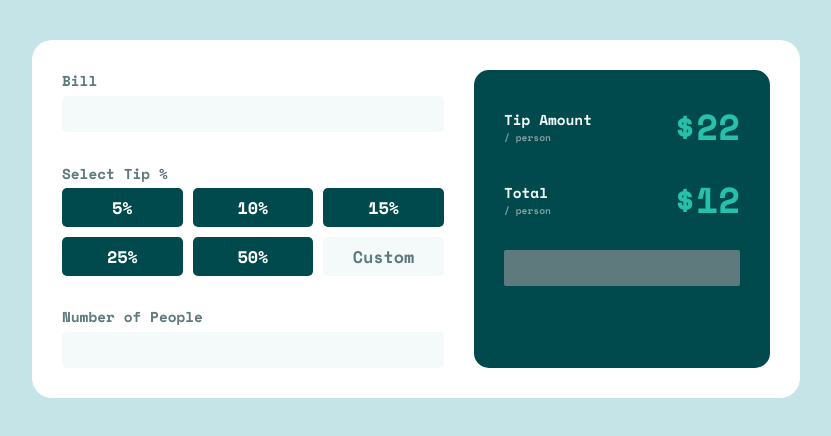
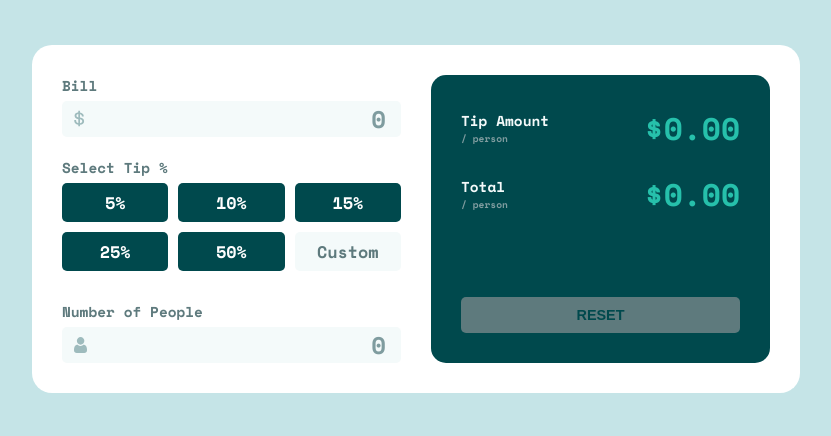
Before and after one commit to nico-ortiz/tip-calculator-app, a plain HTML site: page index.html in a window 1280 px wide. Shown: the part 238-674 px from the top of the page, without its empty margins (224-1055 px from the left). Drawn offline with nearby package versions, Linux system fonts and the light colour scheme.

Commit message:
Modify styles and fix details

```diff
--- a/development/css/styles.css
+++ b/development/css/styles.css
@@ -13,6 +13,8 @@
     grid-template-areas:
         "one two";
     gap: 30px;
+    grid-auto-columns: 1fr;
+    grid-auto-rows: 1fr;
 
     width: min(60%, 1000px);
     padding: 30px;
@@ -68,10 +70,37 @@
     background-color: var(--very-light-grayish-cyan);
     width: 100%;
     border-radius: 5px;
-    text-align: right;
+    text-align:right;
+    padding: 0 15px;
     font-family: 'Space Mono', monospace;
     font-size: 1rem;
     color: var(--very-dark-cyan);
+}
+
+.main-container .values-container .item-values-container #bill-value {
+    background-image: url(../../images/icon-dollar.svg);
+    background-size: 11px 17px;
+    background-position: .5rem;
+    background-repeat: no-repeat;
+    background-origin: border-box;
+}
+
+.main-container .values-container .item-values-container #number-of-people {
+    background-image: url(../../images/icon-person.svg);
+    background-size: 13px 16px;
+    background-position: .5rem;
+    background-repeat: no-repeat;
+    background-origin: border-box;
+}
+
+.main-container .values-container .item-values-container .inputs::-webkit-outer-spin-button,
+.main-container .values-container .item-values-container .inputs::-webkit-inner-spin-button {
+    -webkit-appearance: none;
+    margin: 0; /* <-- Apparently some margin are still there even though it's hidden */
+}
+
+.main-container .values-container .item-values-container .inputs::placeholder {
+    color: var(--grayish-cyan);
 }
 
 /*Styles for set of percent buttons*/
@@ -136,6 +165,7 @@
 }
 
 .main-container .results .amounts-container {
+    height: 55;
     display: flex;
     justify-content: space-between;
     align-items: center;
@@ -154,18 +184,27 @@
 
 .main-container .results .amounts-container .amounts {
     color: var(--strong-cyan);
-    font-size: 1.5rem;
+    font-size: 1.3rem;
+}
+
+.main-container .results .amounts-container .amounts .dollar-amount {
+    width: 18px;
+    color: var(--strong-cyan);
 }
 
 .main-container .results .reset-btn {
     width: 100%;
-    color: var(--dark-grayish-cyan);
+    color: var(--very-dark-cyan);
     background-color: var(--dark-grayish-cyan);
     border: none;
     border-radius: 2px;
     font-size: .6rem;
     font-weight: 700;
     padding: 10px 0;
+    margin-top: 60px;
+    border-radius: 5px;
 }
 
-/*AGREGAR DETALLES, COLOR EN BOTON RESET*/
+.main-container .results .reset-btn:hover {
+    background-color: var(--strong-cyan);
+}
--- a/index.html
+++ b/index.html
@@ -27,25 +27,29 @@
     <section class="values-container grid-item">
       <!--First item of grid-->
       <div class="item-values-container lbl-inp">
-        <label class="labels" for="total-input">Bill</label>
-        <input id="total-input-value" class="inputs" type="number">
+        <label class="labels" for="bill-value">Bill</label>
+        <input id="bill-value" class="inputs" type="number" placeholder="0">
       </div>
       <!--Second item of grid-->
       <div class="item-values-container snd-item-container">
-        <label class="labels" for="btns-container">Select Tip %</label>
+        <p class="labels">Select Tip %</p>
         <div id="btns-container" class="percent-btns-container">
-          <button class="percent-btns" value="5">5%</button>
-          <button class="percent-btns" value="10">10%</button>
-          <button class="percent-btns" value="15">15%</button>
-          <button class="percent-btns" value="25">25%</button>
-          <button class="percent-btns" value="50">50%</button>
-          <button class="percent-btns custom-btn" value="custom">Custom</button>
+          <button name="submit-btn" class="percent-btns" value="5">5%</button>
+          <button name="submit-btn" class="percent-btns" value="10">10%</button>
+          <button name="submit-btn" class="percent-btns" value="15">15%</button>
+          <button name="submit-btn" class="percent-btns" value="25">25%</button>
+          <button name="submit-btn" class="percent-btns" value="50">50%</button>
+          <button name="submit-btn" class="percent-btns custom-btn" value="custom">Custom</button>
         </div>
       </div>
       <!--Third item of grid-->
       <div class="item-values-container lbl-inp">
         <label class="labels" for="number-of-people">Number of People</label>
-        <input id="number-of-people" class="inputs" type="number">
+        <input id="number-of-people"
+          class="inputs"
+          type="number"
+          maxlength="9"
+          placeholder="0">
       </div>
     </section>
     <!--Second section-->
@@ -55,14 +59,18 @@
           <p class="title">Tip Amount</p>
           <p class="subt">/ person</p>
         </div>
-        <span id="tip-amount-total" class="amounts">&dollar;22</span>
+        <span class="amounts">
+          <span>&dollar;</span><span id="tip-amount-total">0.00</span>
+        </span>
       </div>
       <div class="amounts-container">
         <div class="paraphs">
           <p class="title">Total</p>
           <p class="subt">/ person</p>
         </div>
-        <span id="amount-p-person" class="amounts">&dollar;12</span>
+        <span id="amount-p-person" class="amounts">
+          <span>&dollar;</span><span id="amount-p-person">0.00</span>
+        </span>
       </div>
       <button class="reset-btn">RESET</button>
     </section>
@@ -71,5 +79,6 @@
     Challenge by <a href="https://www.frontendmentor.io?ref=challenge" target="_blank">Frontend Mentor</a>.
     Coded by <a href="#">Your Name Here</a>.
   </div>-->
+  <script src="./development/script.js"></script>
 </body>
 </html>
```
